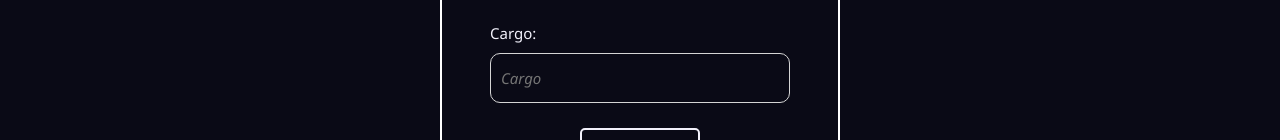
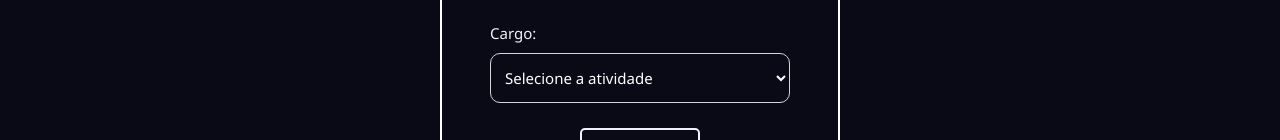
Before and after one commit to SamuelFVG/powerfit-trainee-cpe, a React (Vite) app in the folder powerfit/: page /cadastro in a window 1280 px wide. Shown: the part 660-800 px from the top of the page. Built offline with nearby package versions, Linux system fonts and the light colour scheme.

Commit message:
Cadastro Funcionado e dropdown

```diff
--- a/powerfit/src/components/DropDownGenerico/DropDownGenerico.jsx
+++ b/powerfit/src/components/DropDownGenerico/DropDownGenerico.jsx
@@ -7,7 +7,7 @@ import {CustomSelector} from "./Styles"
 function DropDownGenerico(props) {return(
   <CustomSelector>
   <DivSelect
-    defaultValue={props.default} required>
+    defaultValue={props.default} required onChange={props.onChange}>
     <DivDefault hidden invalid id="default" value={props.default}>{props.default}</DivDefault>
   {props.options.map((item, index) =>   {
     return(
--- a/powerfit/src/pages/Cadastro/Cadastro.jsx
+++ b/powerfit/src/pages/Cadastro/Cadastro.jsx
@@ -23,9 +23,11 @@ export default function CadastroPage() {
   const [email, setEmail] = useState("");
   const [nome, setNome] = useState("");
   const [senha, setSenha] = useState("");
-  const [cargo, setCargo] = useState("");
+  const [cargo, setCargo] = useState();
   const [confirmarsenha, setConfirmarSenha] = useState("");
   const [carregando, setCarregando] = useState(false);
+
+  const cargos = ["Cliente", "Personal Trainer", "Contador", "Atendente"];
 
   const handleSubmit = async (e) => {
     e.preventDefault();
@@ -106,14 +108,12 @@ return (
             ></InputForm>
             <Texto>Cargo:</Texto>
             <Menu>
-            <InputForm
-              placeholder="Cargo"
-              type="text"
-              name="cargo"
-              id="cargo"
+            <DropDownGenerico
+              required
+              default="Selecione a atividade"
               onChange={(e) => setCargo(e.target.value)}
-              required
-            ></InputForm>
+              options={cargos}
+            ></DropDownGenerico>
             </Menu>
             <DivSubmitButton>
              <BotaoG type="submit">Cadastrar</BotaoG>
```
